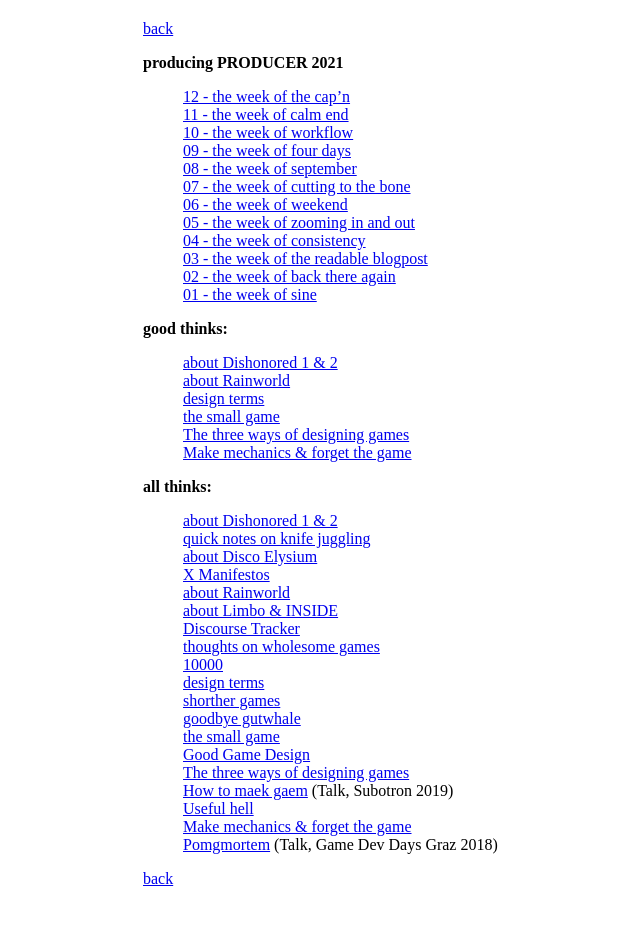
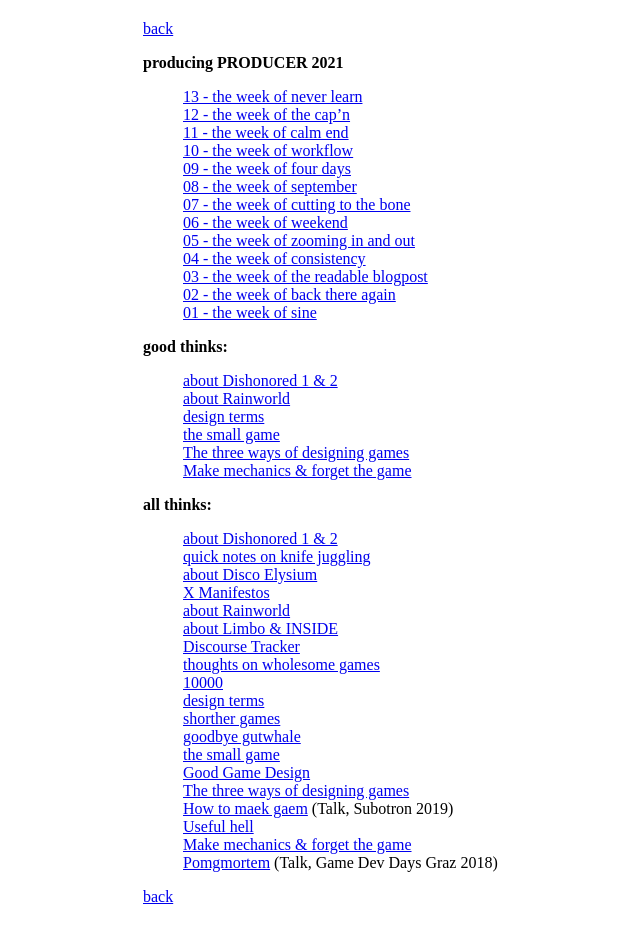
Before and after one commit to stuffedwombat/stuffedwombat.github.io, a Jekyll site: the page built from thinking.md, in a window 1280 px wide. Shown: the whole page, without its empty margins (181-821 px from the left). Built offline with Jekyll 4.4.1, drawn with Linux system fonts in a browser that asks for light colours; our own code applies the rules of GitHub Pages for plain Markdown files; comment, search, counter and statistics services are not loaded.

Commit message:
Update thinking.md

```diff
--- a/thinking.md
+++ b/thinking.md
@@ -1,6 +1,7 @@
 [back](index)
 
 **producing PRODUCER 2021**
+- [13 - the week of never learn](producering_13)
 - [12 - the week of the cap'n](producering_12)
 - [11 - the week of calm end](producering_11)
 - [10 - the week of workflow](producering_10)
```
